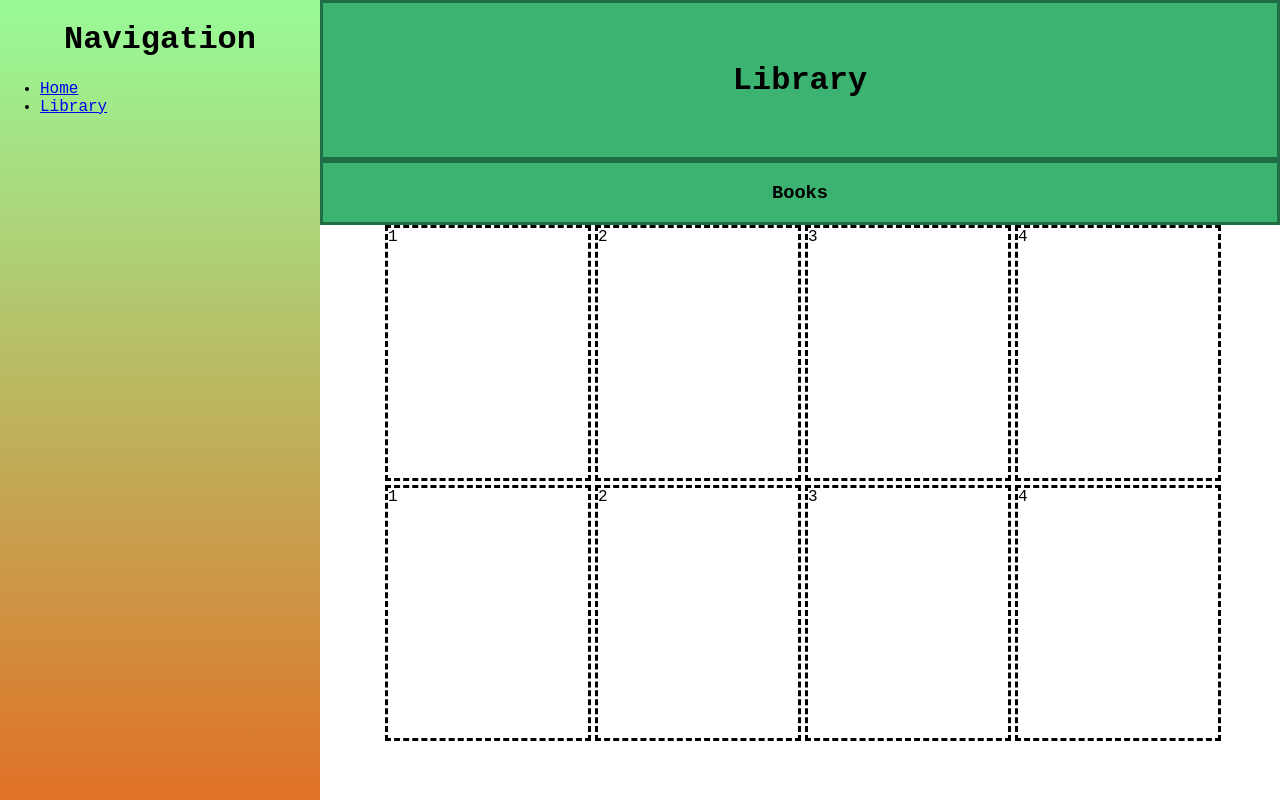
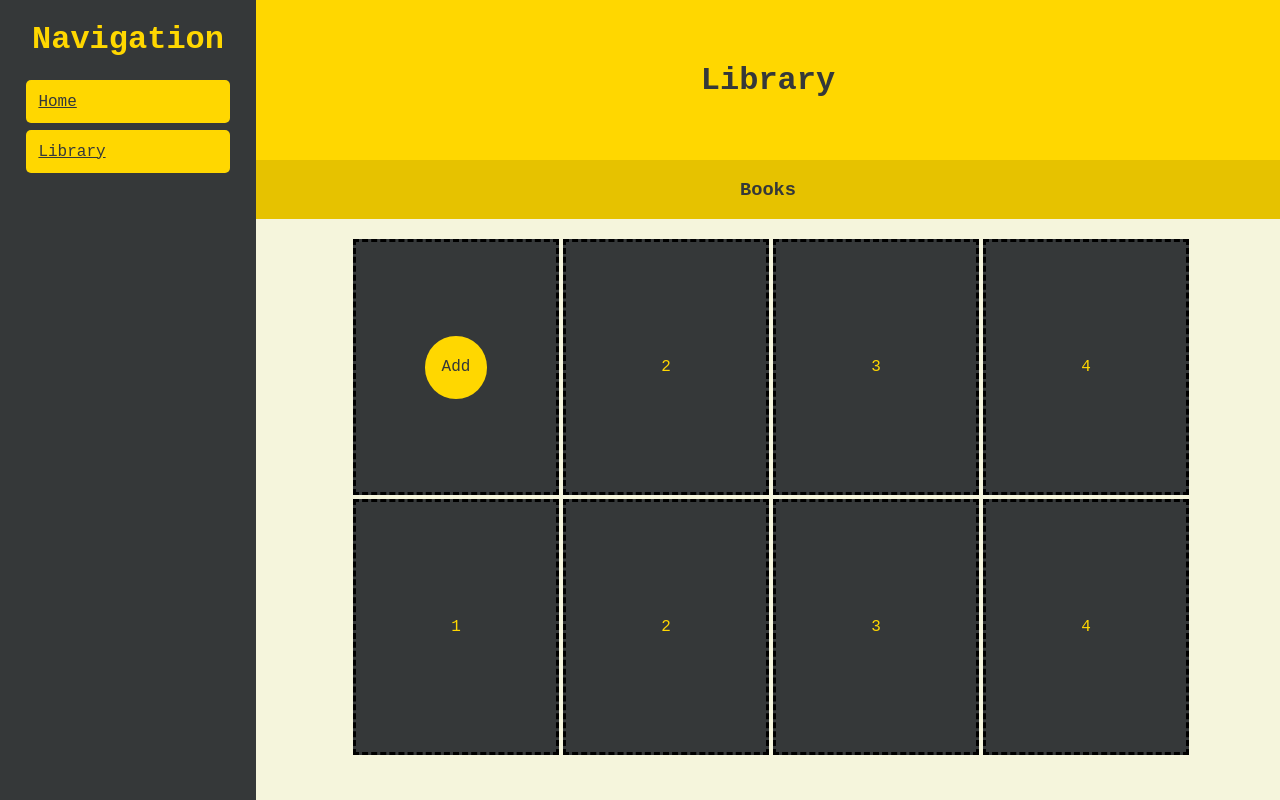
Before and after one commit to DanMadd/javascript-projects, a plain HTML site: page library.html in a window 1280 px wide. Drawn offline with Linux system fonts and the light colour scheme.

Commit message:
Updated CSS and HTML. Added library page.
Updated the CSS styling and generalised it all, added navigation between pages and started on JS for library functions.

```diff
--- a/library.html
+++ b/library.html
@@ -11,25 +11,23 @@
         <div class="sidebar-theme">
             <h1 class="text-center">Navigation</h1>
             <div class="navigation">
-                <ul id="nav-list">
-                    <li>
-                        <a href="index.html">Home</a>
-                    </li>
-                    <li>
-                        <a href="library.html">Library</a>
-                    </li>
-                </ul>
+                <a href="index.html" class="nav-button">Home</a>
+                <a href="library.html" class="nav-button">Library</a>
             </div>
         </div>
         <div class="text-center acontent-center header">
             <h1>Library</h1>
         </div>
         <div class="inner-content-container">
-            <div class="text-center acontent-center header">
+            <div class="text-center acontent-center subheader">
                 <h3>Books</h3>
             </div>
             <div class="inner-content-grid jcontent-center">
-                <div class="content-card">1</div>
+                <div class="content-card">
+                    <div class="add-button text-center acontent-center" id="add-book-button">
+                        Add
+                    </div>
+                </div>
                 <div class="content-card">2</div>
                 <div class="content-card">3</div>
                 <div class="content-card">4</div>
@@ -40,5 +38,11 @@
             </div>
         </div>
     </div>
+    <dialog id="addBookDialog">
+        <form class="form" id="addBookForm">
+            <label></label>
+        </form>
+    </dialog>
+    <script src="scripts/library.js"></script>
 </body>
 </html>
--- a/scripts/library.js
+++ b/scripts/library.js
@@ -0,0 +1,13 @@
+document.getElementById("add-book-button").addEventListener("click",addNewBook)
+
+const myLibrary = [];
+
+function Book(name, author, pages) {
+    this.name = name;
+    this.author = author;
+    this.pages = pages;
+}
+
+function addNewBook(){
+    console.log("button heard")
+}
--- a/style.css
+++ b/style.css
@@ -1,21 +1,48 @@
+:root {
+    --side-bg: #353839;
+    --side-text: #ffd700;
+    --main-bg: #ffd700;
+    --main-text: #353839;
+    --submain-bg: #e6c200;
+}
+
+
 html, body {
     margin: 0;
     padding: 0;
     font-family: 'Courier New', Courier, monospace;
+    background-color: #f5f5dc;
 }
 
 .container {
     display: grid;
-    grid-template-columns: 25% 75%;
+    grid-template-columns: 20% 80%;
     grid-template-rows: 20% 80%;
     max-height: 100dvh;
 }
 
+.nav-button {
+    display: block;
+    width: 70%;
+    height: 10%;
+    margin: 2.5% 10%;
+    padding: 5%;
+    border-radius: 5px;
+    background-color: var(--main-bg);
+    color: var(--main-text);
+}
+
+.nav-button:hover {
+    width: 75%;
+    filter: brightness(90%);
+}
+
+
 .sidebar-theme {
-    background: #98FB98;
-    background: linear-gradient(180deg, rgba(152, 251, 152, 1) 0%, rgb(224, 113, 39) 100%);
     min-height: 100dvh;
     grid-column: 1 / 2;
+    background-color: var(--side-bg);
+    color: var(--side-text);
 }
 
 .text-center {
@@ -31,10 +58,14 @@ html, body {
 }
 
 .header {
-    background-color: #3cb371;
-    border-color: #216e44;
-    border-style: solid;
+    background-color: var(--main-bg);
+    color: var(--main-text);
     flex-shrink: 0;
+}
+
+.subheader {
+    background-color: var(--submain-bg);
+    color: var(--main-text);
 }
 
 .inner-content-container {
@@ -45,6 +76,7 @@ html, body {
 }
 
 .inner-content-grid {
+    margin: 2.5dvh;
     display: grid;
     gap: 10px;
     grid-template-columns: repeat(auto-fit, minmax(200px, 200px));
@@ -58,4 +90,28 @@ html, body {
     border-color: black;
     min-height: 100%;
     min-width: 100%;
+    display: flex;
+    justify-content: center;
+    align-items: center;
+    background-color: var(--side-bg);
+    color: var(--side-text);
 }
+
+.add-button {
+    display: inline-block;
+    height: 25%;
+    aspect-ratio: 1;
+    border-radius: 100%;
+    background-color: var(--main-bg);
+    color: var(--main-text);
+    cursor: pointer;
+}
+
+.add-button:hover {
+    filter: brightness(90%);
+}
+
+.add-button:active {
+    filter: brightness(80%);
+    transform: scale(98%);
+}
```
Also changed, not shown: index.html (+14 -9 lines).
